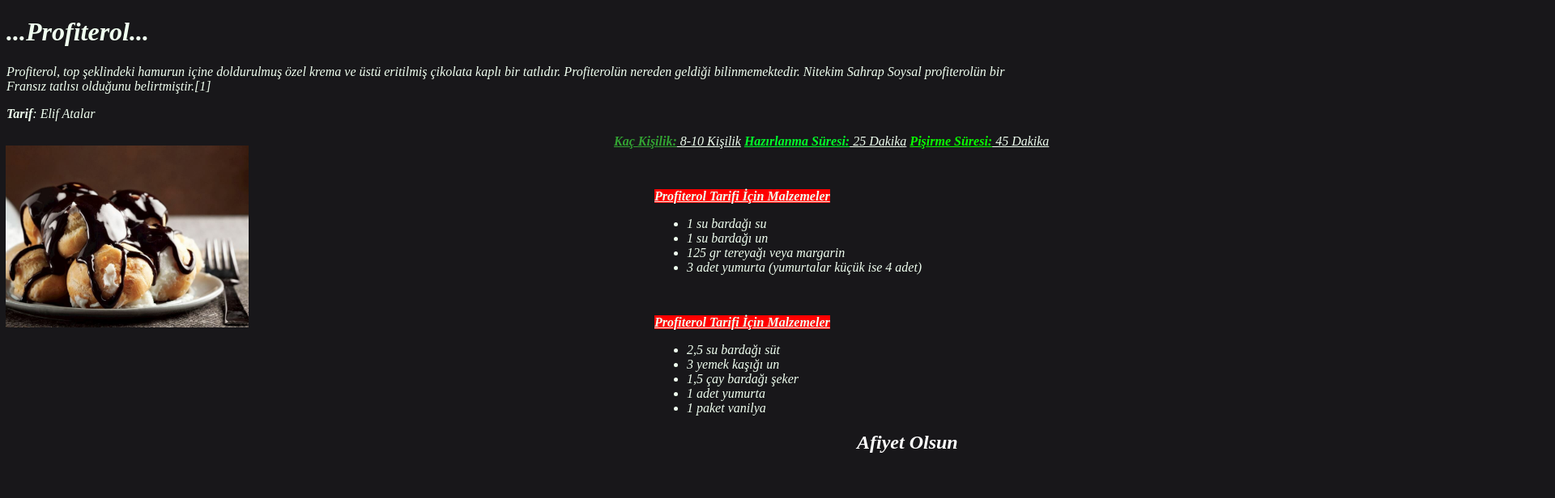
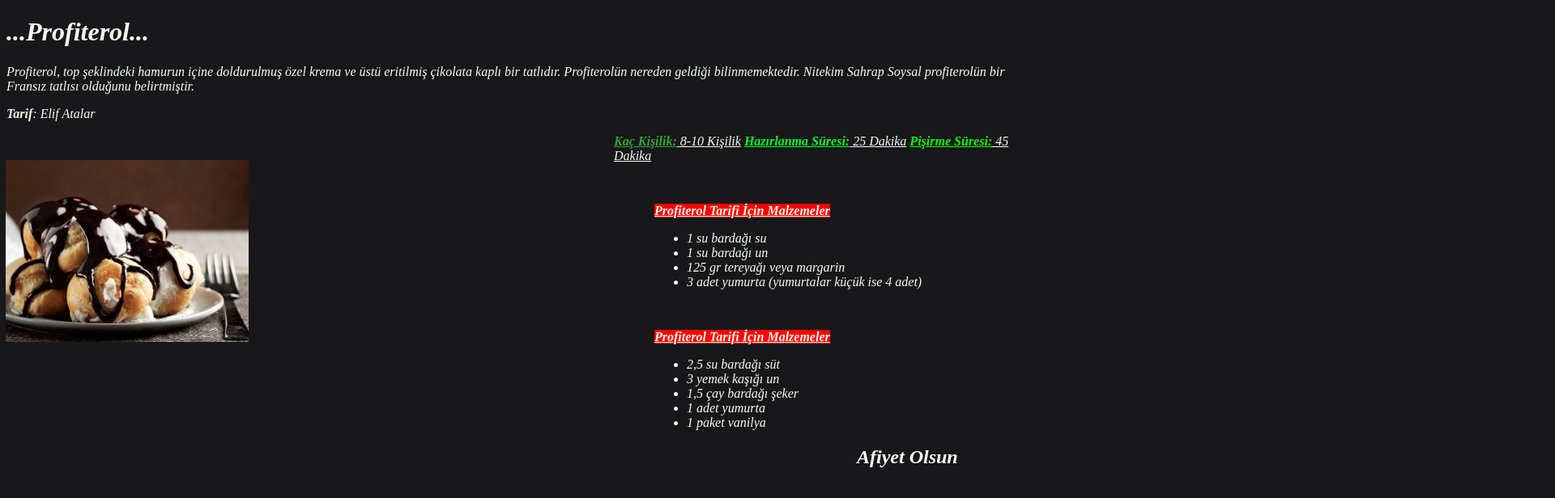
Before and after one commit to serdarshn/htmlodev3, a plain HTML site: page index.html in a window 1280 px wide. Shown: the top 616 px of the page at 81% size, 1920 px wide, since content can reach past the window. Drawn offline with Linux system fonts and the light colour scheme.

Commit message:
sorunufixledim

```diff
--- a/index.html
+++ b/index.html
@@ -17,7 +17,7 @@
     <h1><i>...Profiterol...</h1>
     <p>
         <i>
-        Profiterol, top şeklindeki hamurun içine doldurulmuş özel krema ve üstü eritilmiş çikolata kaplı bir tatlıdır. Profiterolün nereden geldiği bilinmemektedir. Nitekim Sahrap Soysal profiterolün bir Fransız tatlısı olduğunu belirtmiştir.[1]
+        Profiterol, top şeklindeki hamurun içine doldurulmuş özel krema ve üstü eritilmiş çikolata kaplı bir tatlıdır. Profiterolün nereden geldiği bilinmemektedir. Nitekim Sahrap Soysal profiterolün bir Fransız tatlısı olduğunu belirtmiştir.
         </i>
     </p>
 
--- a/tarif.css
+++ b/tarif.css
@@ -1,10 +1,11 @@
 .hazirlanma {
     position: relative;
-    left: 750px;
+    margin-left: 750px;
 }
 
 .tarif {
     position: relative;
-    left: 800px;
+    margin-left: 800px;
     margin-top: 50px;
+
 }
```
